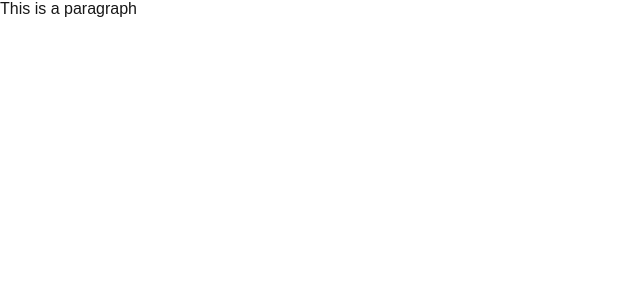
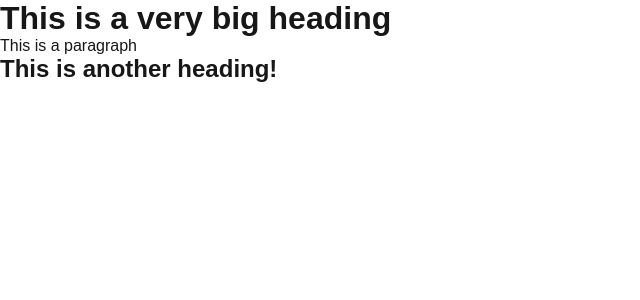
Before and after one commit to Musasizi/ucu_blog, a Next.js app: page / in a window 1280 px wide. Shown: the top 300 px of the page, without its empty margins (0-640 px from the left). Built offline with nearby package versions, Linux system fonts and the light colour scheme.

Commit message:
🎯I have updated the HTML page

```diff
--- a/src/app/page.js
+++ b/src/app/page.js
@@ -2,7 +2,9 @@
 function Home() {
   return (
     <div>
+      <h1>This is a very big heading</h1>
       <p>This is a paragraph</p>
+      <h2>This is another heading!</h2>
     </div>
   );
 }
```
